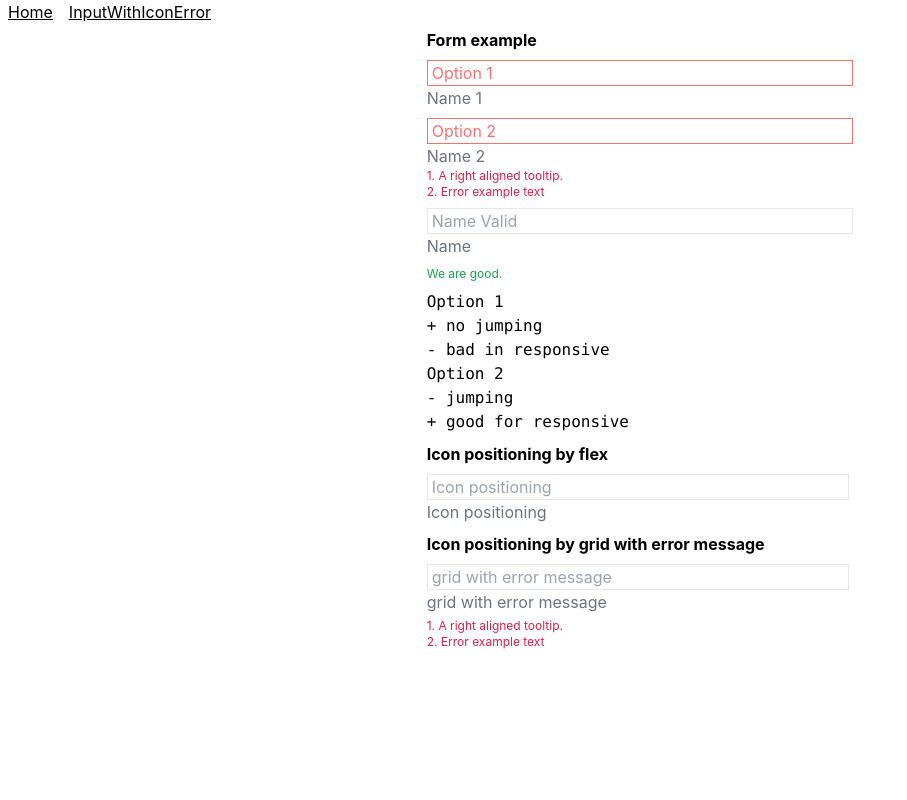
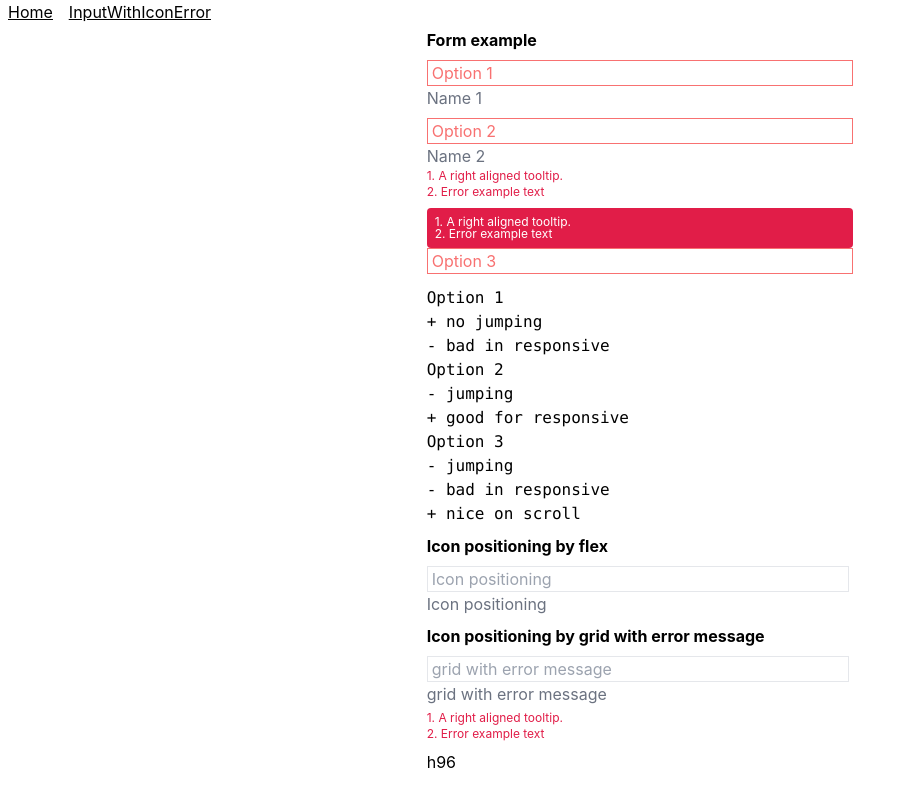
Before and after one commit to unlight/tailwind-playground, a React (Vite) app: page /input-with-icon-error in a window 1280 px wide. Shown: the top 800 px of the page, without its empty margins (0-907 px from the left). Built offline with nearby package versions, Linux system fonts and the light colour scheme; what tailwind-float-label would draw is missing.

Commit message:
more play with displaying errors

```diff
--- a/src/InputWithIconError.tsx
+++ b/src/InputWithIconError.tsx
@@ -1,6 +1,26 @@
-import React from 'react';
+import React, { useEffect, useRef } from 'react';
 
 export function InputWithIconError() {
+  const option3ContainerElement = useRef<HTMLDivElement>(null);
+  useEffect(() => {
+    const observer = new IntersectionObserver(
+      changes => {
+        const [entry] = changes;
+        const errorsElement =
+          option3ContainerElement.current?.querySelector('.errors');
+        if (entry?.isIntersecting) {
+          document.body.querySelector(':scope > .errors')?.remove();
+        } else {
+          const node = errorsElement!.cloneNode(true);
+          node['classList'].add('fixed');
+          document.body.appendChild(node);
+        }
+      },
+      { threshold: 0 },
+    );
+    observer.observe(option3ContainerElement.current!);
+  }, []);
+
   return (
     <section className="container mx-auto my-1 w-1/3 space-y-2">
       <h4 className="font-bold">Form example</h4>
@@ -84,7 +104,7 @@ export function InputWithIconError() {
         </div>
       </div>
 
-            <div className="float-label-container ">
+      {/*<div className="float-label-container ">
         <div className="absolute inset-y-0 right-0 flex items-center px-2 text-green-600">
           <div className="group relative flex items-center">
             <span
@@ -98,15 +118,7 @@ export function InputWithIconError() {
           id="name"
           autoComplete="off"
           placeholder="Name Valid"
-                    className="
-                            focus:shadow-outline
-                            float-label-control
-                            w-full
-                            border
-                            px-1
-                            pr-8
-                            outline-none
-                        "
+          className="focus:shadow-outline float-label-control w-full border px-1 pr-8 outline-none"
         />
         <label
           htmlFor="name"
@@ -115,7 +127,22 @@ export function InputWithIconError() {
           Name
         </label>
       </div>
-            <p className="text-xs text-green-600">We are good.</p>
+      <p className="text-xs text-green-600">We are good.</p>*/}
+
+      {/* Option 3 */}
+      <div className="float-label-container" ref={option3ContainerElement}>
+        <div className="errors top-0 mt-1 whitespace-nowrap rounded bg-rose-600 p-2 text-xs leading-none text-white">
+          <p>1. A right aligned tooltip.</p>
+          <p>2. Error example text</p>
+        </div>
+        <input
+          type="text"
+          id="name3"
+          autoComplete="off"
+          placeholder="Option 3"
+          className="focus:shadow-outline float-label-control mb-1 w-full border border-red-400 px-1 outline-none placeholder:text-red-400"
+        />
+      </div>
 
       <p className="whitespace-pre-line font-mono">
         {`Option 1
@@ -123,7 +150,12 @@ export function InputWithIconError() {
 - bad in responsive
 Option 2
 - jumping
-+ good for responsive`}
++ good for responsive
+Option 3
+- jumping
+- bad in responsive
++ nice on scroll
+`}
       </p>
 
       <h4 className="font-bold">Icon positioning by flex</h4>
@@ -191,6 +223,8 @@ Option 2
           <p>2. Error example text</p>
         </div>
       </div>
+      <div className="h-96">h96</div>
+      <div className="h-96">h96</div>
     </section>
   );
 }
```
Also changed, not shown: package.json (+22 -22 lines), prettier.config.cjs (+4 -6 lines). Lines whose indentation alone changed are shown as unchanged.
